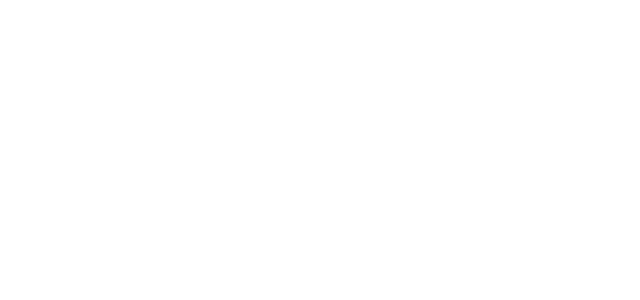
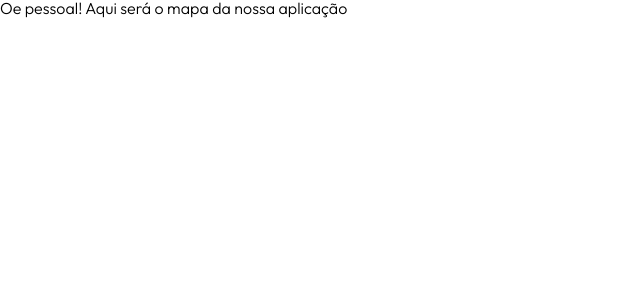
Before and after one commit to fga-eps-mds/2022-2-FGAtlas, a React (Vite) app in the folder Frontend/vite-project/: page /map in a window 1280 px wide. Before the commit this address had no page. Shown: the top 300 px of the page, without its empty margins (0-640 px from the left). Built offline with nearby package versions, Linux system fonts and the light colour scheme.

Commit message:
map route

```diff
--- /dev/null
+++ b/Frontend/vite-project/src/Pages/Map/index.tsx
@@ -0,0 +1,6 @@
+
+export default function Map() {
+    return (
+        <h1>Oe pessoal! Aqui será o mapa da nossa aplicação</h1>
+    )
+}
--- a/Frontend/vite-project/src/Pages/SignIn/index.tsx
+++ /dev/null
@@ -1,6 +0,0 @@
-
-export default function SignIn() {
-    return (
-        <h1>sign-in</h1>
-    )
-}
--- a/Frontend/vite-project/src/Routes/index.tsx
+++ b/Frontend/vite-project/src/Routes/index.tsx
@@ -1,12 +1,14 @@
 import { BrowserRouter, Routes, Route } from "react-router-dom"
 
 import HomePage from "../Pages/HomePage"
+import Map from "../Pages/Map"
 
 export default function Router() {
     return(
         <BrowserRouter>
             <Routes>
                 <Route path="/" element={<HomePage />}/>
+                <Route path="/map" element={<Map />}/>
             </Routes>
         </BrowserRouter>
 	)
```
Also changed, not shown: Frontend/vite-project/src/Pages/Map/muiStyles.tsx (added, +7 -0 lines), Frontend/vite-project/src/Pages/Map/style.tsx (added).
